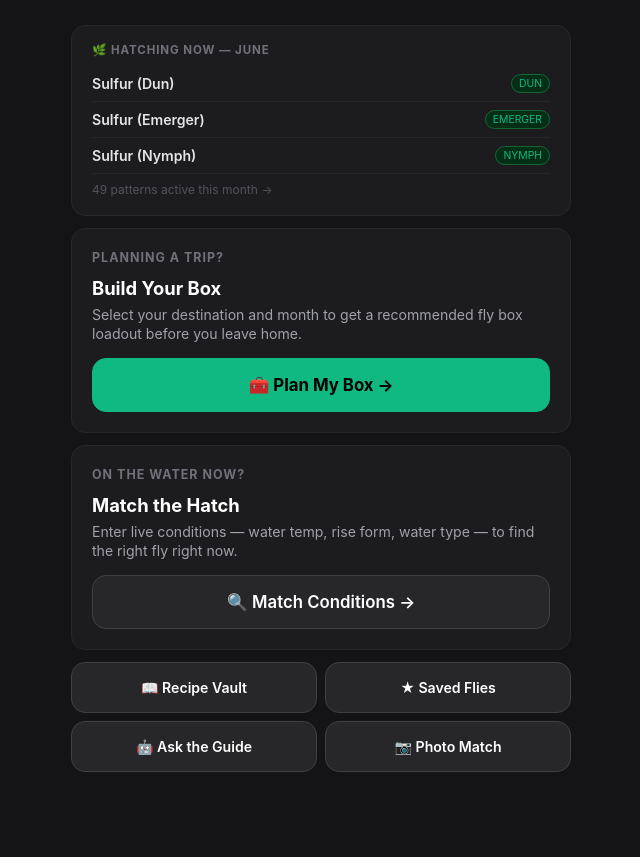
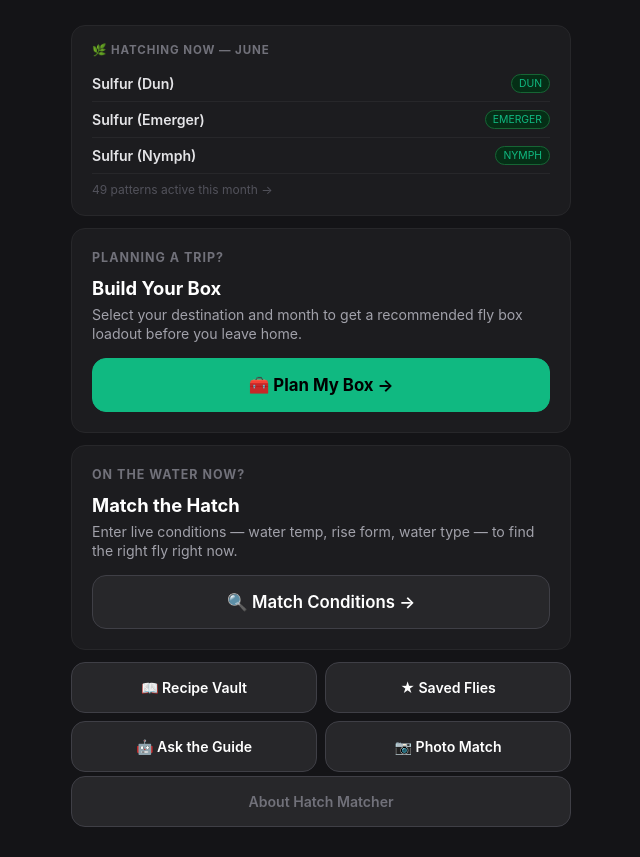
Before and after one commit to ronpeoplesii/hatch-matcher, a website built with Vite: page index.html in a window 1280 px wide. Shown: the part 87-944 px from the top of the page, without its empty margins (319-959 px from the left). Before the commit the page ends 879 px from the top, so only its background shows below. Built offline with nearby package versions, Linux system fonts and the light colour scheme.

Commit message:
fix: add missing About Hatch Matcher button to home screen

```diff
--- a/index.html
+++ b/index.html
@@ -71,6 +71,7 @@
       <button onclick="switchScreen('step-home', 'step-ai-recommend')" class="btn btn-vault" style="margin:0; font-size:0.88rem;">🤖 Ask the Guide</button>
       <button onclick="switchScreen('step-home', 'step-photo-match')" class="btn btn-vault" style="margin:0; font-size:0.88rem;">📷 Photo Match</button>
     </div>
+    <button onclick="switchScreen('step-home', 'step-about')" class="btn btn-vault" style="margin-top:4px; font-size:0.88rem; color:#71717a;">About Hatch Matcher</button>
   </div>
 
   <!-- BOX BUILDER: REGION -->
```
